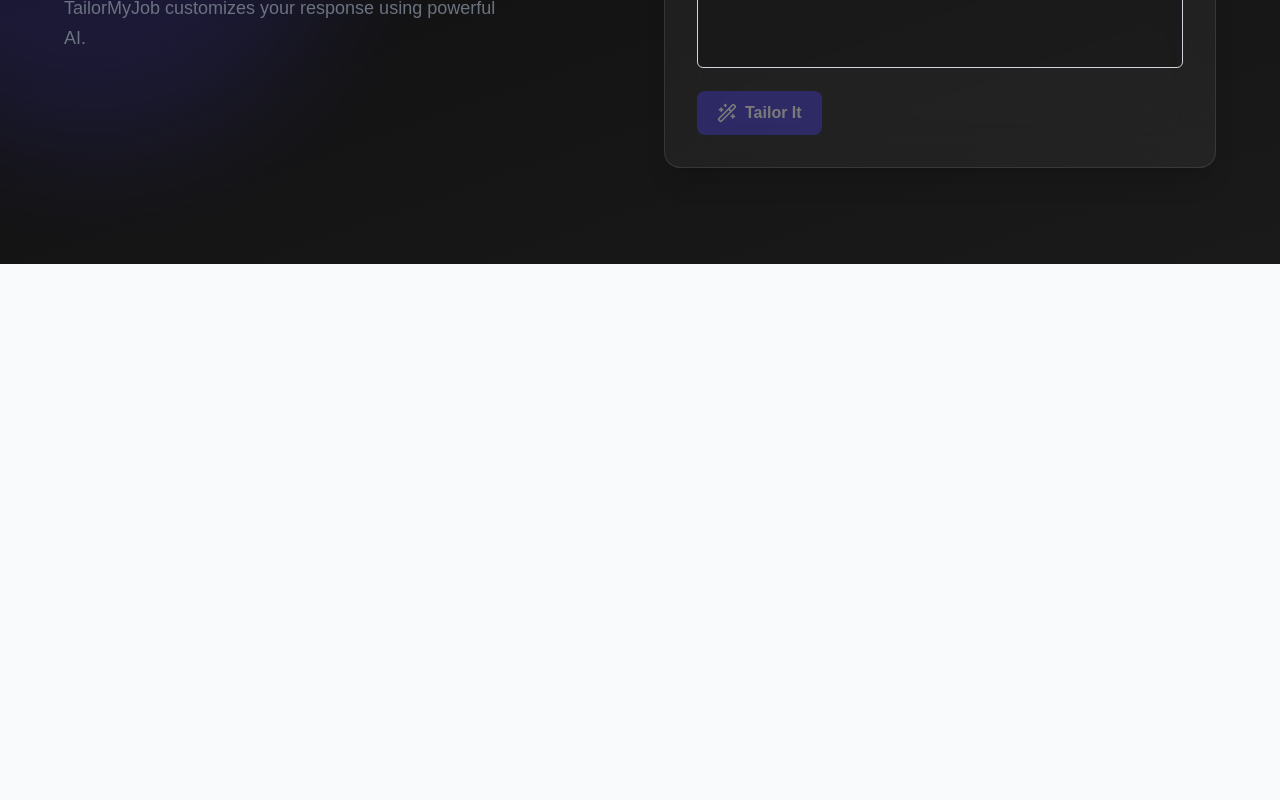
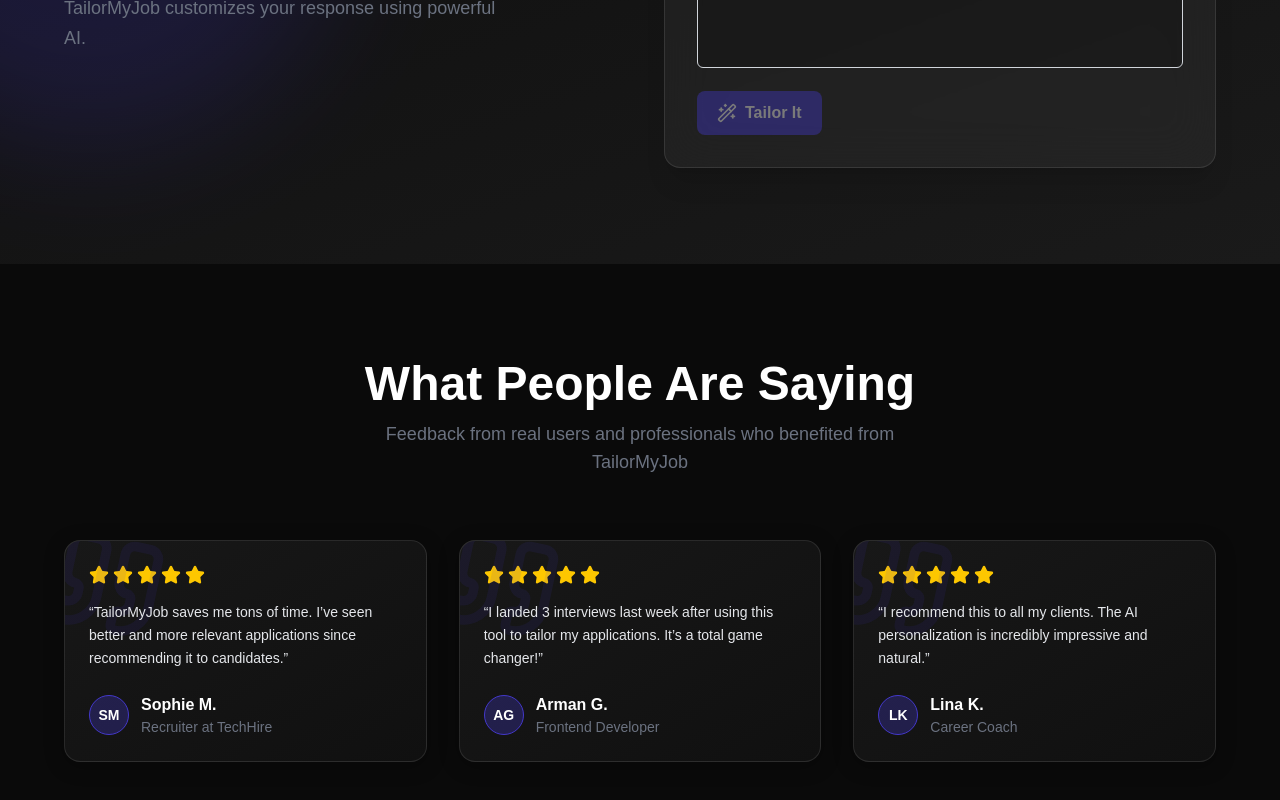
Before and after one commit to nikachitava/tailor_my_job, a Next.js app: page / in a window 1280 px wide. Shown: the part 1818-2618 px from the top of the page. Before the commit the page ends 2082 px from the top, so only its background shows below. Built offline with nearby package versions, Linux system fonts and the light colour scheme.

Commit message:
set up testimotials section

```diff
--- a/app/page.tsx
+++ b/app/page.tsx
@@ -1,5 +1,6 @@
 import Hero from "@/sections/Hero";
 import HowItWorks from "@/sections/HowItWorks";
+import Testimonials from "@/sections/Testimonials";
 import TryItNow from "@/sections/TryItNow";
 import WhyTailorMyJob from "@/sections/WhyTailorMyJob";
 
@@ -15,6 +16,7 @@
             {/* Showcase Results / Examples */}
             <TryItNow />
             {/* Testimonials or Social Proof */}
+            <Testimonials />
             {/* Call to Action / Get Started */}
             {/* Footer */}
         </main>
--- /dev/null
+++ b/data/testimonials.ts
@@ -0,0 +1,23 @@
+export const testimonials = [
+    {
+        name: "Sophie M.",
+        role: "Recruiter at TechHire",
+        feedback:
+            "TailorMyJob saves me tons of time. I’ve seen better and more relevant applications since recommending it to candidates.",
+        rating: 5,
+    },
+    {
+        name: "Arman G.",
+        role: "Frontend Developer",
+        feedback:
+            "I landed 3 interviews last week after using this tool to tailor my applications. It’s a total game changer!",
+        rating: 5,
+    },
+    {
+        name: "Lina K.",
+        role: "Career Coach",
+        feedback:
+            "I recommend this to all my clients. The AI personalization is incredibly impressive and natural.",
+        rating: 5,
+    },
+];
--- a/package.json
+++ b/package.json
@@ -9,6 +9,7 @@
     "lint": "next lint"
   },
   "dependencies": {
+    "framer-motion": "^12.12.1",
     "lottie-react": "^2.4.1",
     "lucide-react": "^0.511.0",
     "next": "15.3.2",
--- /dev/null
+++ b/sections/Testimonials.tsx
@@ -0,0 +1,102 @@
+"use client";
+import { Quote, Star } from "lucide-react";
+import { testimonials } from "@/data/testimonials";
+import React from "react";
+import { motion } from "framer-motion";
+
+const Testimonials = () => {
+    return (
+        <section className="py-24 px-6 md:px-12 bg-[#0a0a0a] text-white relative z-10 overflow-hidden">
+            <div className="max-w-6xl mx-auto text-center mb-16">
+                <h2 className="text-4xl md:text-5xl font-bold">
+                    What People Are Saying
+                </h2>
+                <p className="text-[var(--muted)] text-lg mt-3 max-w-xl mx-auto">
+                    Feedback from real users and professionals who benefited
+                    from TailorMyJob
+                </p>
+            </div>
+
+            <div className="grid md:grid-cols-3 gap-8 max-w-6xl mx-auto">
+                {testimonials.map((t, i) => (
+                    <motion.div
+                        key={i}
+                        initial={{ opacity: 0, y: 20 }}
+                        whileInView={{ opacity: 1, y: 0 }}
+                        viewport={{ once: true, margin: "-100px" }}
+                        whileHover={{
+                            y: -8,
+                            boxShadow: "0 20px 40px rgba(0, 0, 0, 0.3)",
+                        }}
+                        transition={{
+                            type: "spring",
+                            stiffness: 200,
+                            damping: 15,
+                            duration: 0.3,
+                        }}
+                        className="relative rounded-2xl bg-gradient-to-br from-[#181818] to-[#101010] border border-white/10 p-6 shadow-[0_4px_20px_rgba(0,0,0,0.3)] hover:shadow-[0_6px_30px_rgba(0,0,0,0.5)] overflow-hidden group"
+                    >
+                        <motion.div
+                            initial={{ opacity: 0.1, scale: 0.9 }}
+                            whileHover={{ opacity: 0.2, scale: 1 }}
+                            transition={{ duration: 0.3 }}
+                            className="absolute -top-5 -left-5 text-[var(--primary)] w-32 h-32 rotate-12"
+                        >
+                            <Quote className="w-full h-full" />
+                        </motion.div>
+
+                        <div className="flex gap-1 text-yellow-400 mb-4">
+                            {Array.from({ length: t.rating }).map((_, idx) => (
+                                <motion.div
+                                    key={idx}
+                                    whileHover={{ scale: 1.2 }}
+                                    transition={{
+                                        type: "spring",
+                                        stiffness: 500,
+                                    }}
+                                >
+                                    <Star className="w-5 h-5 fill-yellow-400" />
+                                </motion.div>
+                            ))}
+                        </div>
+
+                        <motion.p
+                            whileHover={{ scale: 1.01 }}
+                            className="text-sm leading-relaxed text-gray-200 relative z-10"
+                        >
+                            “{t.feedback}”
+                        </motion.p>
+
+                        <div className="mt-6 flex items-center gap-3">
+                            <motion.div
+                                whileHover={{ rotate: 360 }}
+                                transition={{ duration: 0.6 }}
+                                className="w-10 h-10 rounded-full bg-[var(--primary)]/30 border border-[var(--primary)] flex items-center justify-center font-bold text-sm text-white"
+                            >
+                                {t.name
+                                    .split(" ")
+                                    .map((n) => n[0])
+                                    .join("")}
+                            </motion.div>
+                            <motion.div
+                                whileHover={{ x: 3 }}
+                                transition={{ type: "spring", stiffness: 300 }}
+                            >
+                                <div className="text-white font-semibold">
+                                    {t.name}
+                                </div>
+                                <div className="text-sm text-[var(--muted)]">
+                                    {t.role}
+                                </div>
+                            </motion.div>
+                        </div>
+
+                        <div className="absolute inset-0 bg-[radial-gradient(circle_at_center,_var(--primary)_0%,_transparent_70%)] opacity-0 group-hover:opacity-20 transition-opacity duration-300 pointer-events-none" />
+                    </motion.div>
+                ))}
+            </div>
+        </section>
+    );
+};
+
+export default Testimonials;
```
Also changed, not shown: 1 other file (tests, documents, lock files or other folders).
